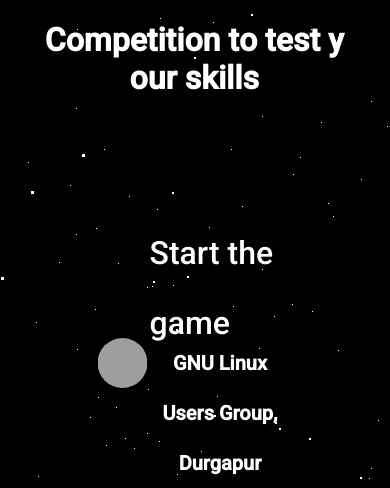
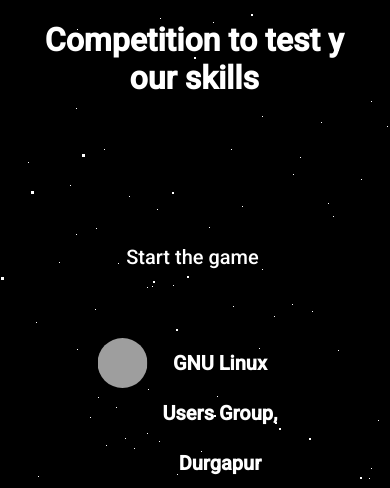
Before and after one commit to harshith331/mindersnatch, a Django app: template templates/index.html in a window 390 px wide. Shown: the part 356-844 px from the top of the page. Run offline with Django 3.2, Linux system fonts and the light colour scheme; the template is opened without the code that fills it, so the values that code supplies are empty; the visitor is signed in with stand-in values (Sample User, id 1); some libraries are stand-ins or nearby versions; grey boxes are pictures that could not be loaded.

Commit message:
responsive additions

```diff
--- a/static/index.css
+++ b/static/index.css
@@ -51,11 +51,25 @@ div.container {
 .profile-container span{
   position: absolute;
   margin-left: 10px;
-  left: 50%;
+  left: 45%;
   font-size: 2rem;
   line-height: 70px;
   z-index: -1;
   font-family: "Roboto", sans-serif;
+}
+@media screen and (max-width: 500px) {
+  .profile-container span{
+    position: absolute;
+    margin-left: 10px;
+    left: 40%;
+    font-size: 2rem;
+    line-height: 70px;
+    z-index: -1;
+    font-family: "Roboto", sans-serif;
+  }
+  .start_button{
+    font-size: 20px;
+  }
 }
 .profile {
   position: absolute;
--- a/templates/index.html
+++ b/templates/index.html
@@ -261,7 +261,7 @@
 {% if user.email %}
 <div class="profile-container">
 	<img class="profile" src="{{ user.image }}" alt="">
-	<span><a href="{% url 'situation' %}" style="text-decoration: none; color: white !important;">Start the game</a></span>
+	<span><a class="start_button" href="{% url 'situation' %}" style="text-decoration: none; color: white !important;">Start the game</a></span>
 </div>
 {% else %}
 <div class="row">
```
